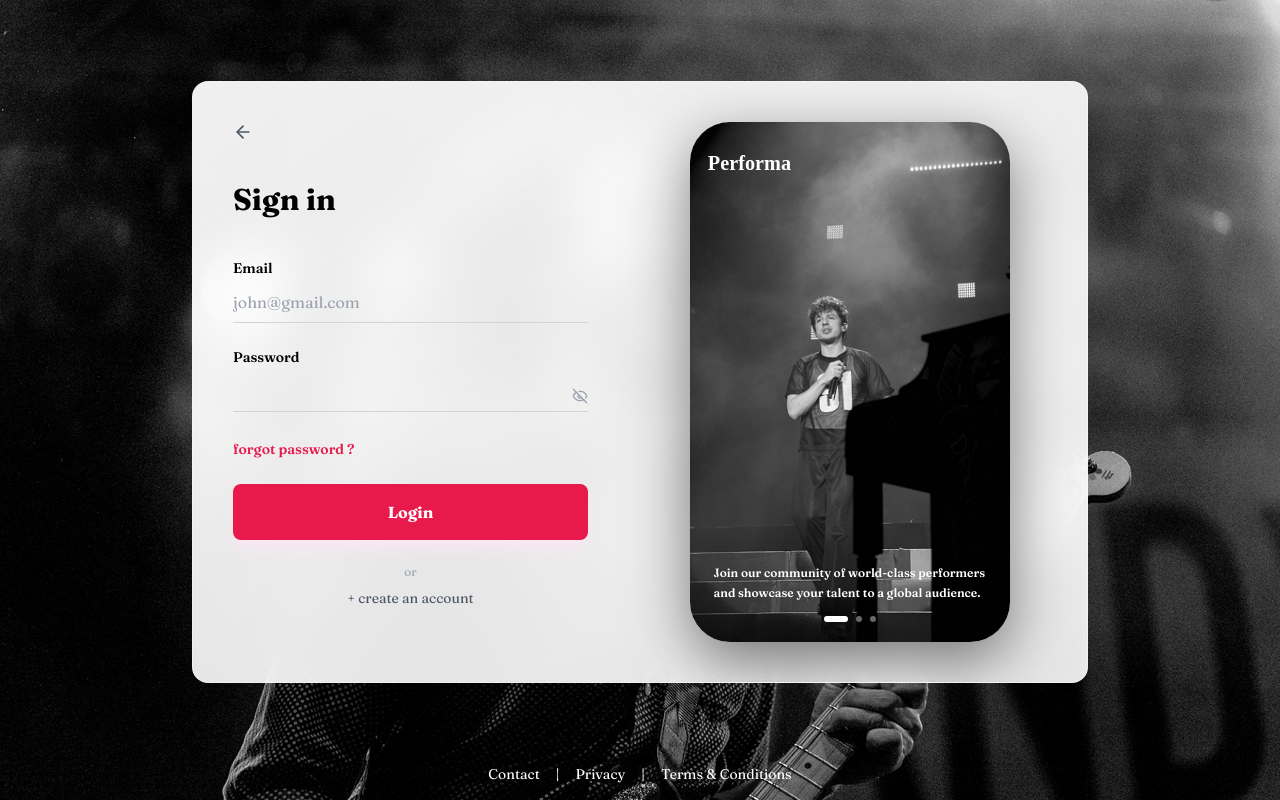
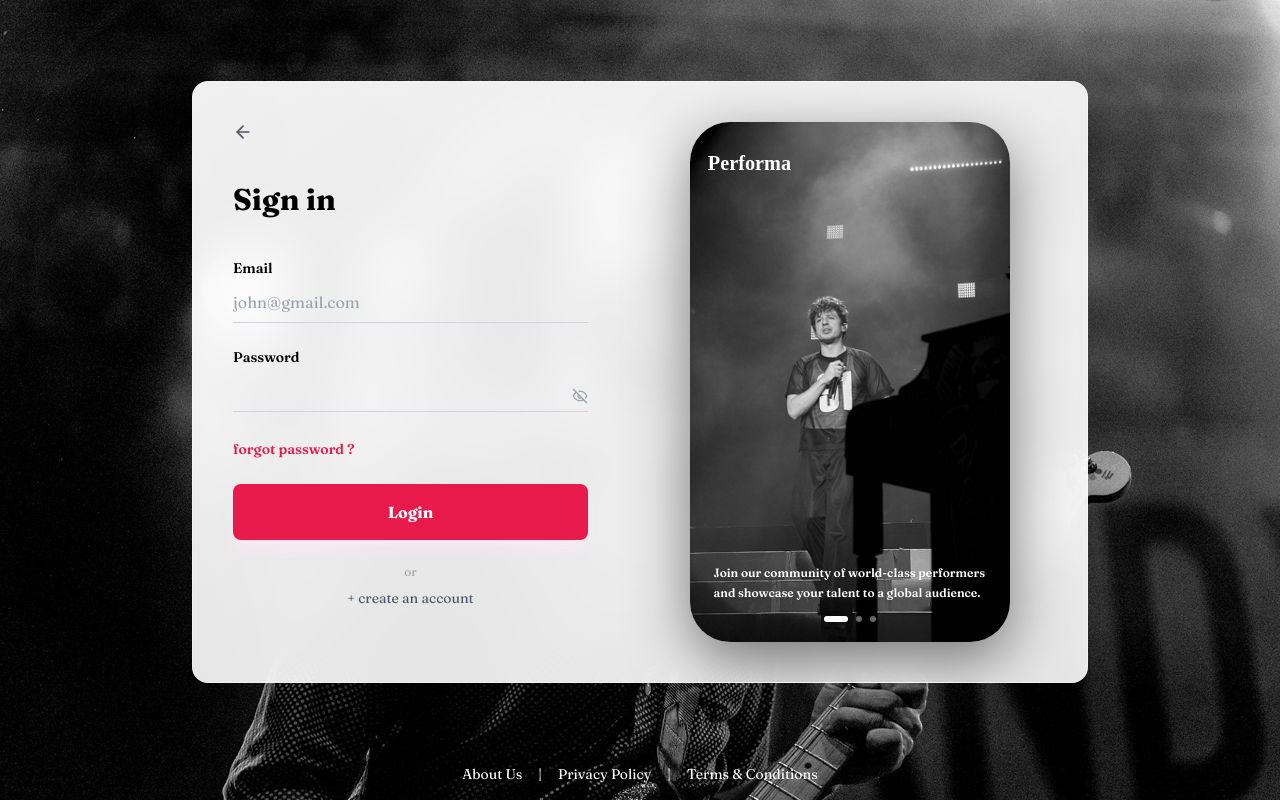
Before and after one commit to VerseLabs00/artistBooking, a React (Vite) app: page /login in a window 1280 px wide. Built offline with nearby package versions, Linux system fonts and the light colour scheme; no server answers.

Commit message:
Add a verification to the auth pages

```diff
--- a/src/artist/pages/artist/editProfile.tsx
+++ b/src/artist/pages/artist/editProfile.tsx
@@ -753,7 +753,7 @@ export default function EditProfile() {
                     name="full_price"
                     value={form.full_price}
                     onChange={handleChange}
-                    placeholder="75,000"
+                    placeholder="100,000"
                   />
                 </div>
               </Field>
@@ -765,7 +765,7 @@ export default function EditProfile() {
                     name="advance"
                     value={form.advance}
                     onChange={handleChange}
-                    placeholder="35,000"
+                    placeholder="5,000"
                   />
                 </div>
               </Field>
@@ -778,11 +778,11 @@ export default function EditProfile() {
               <p className="text-sm text-gray-600 leading-relaxed">
                 Set your full price and advance payment. Customers will see{" "}
                 <span className="text-gray-900 font-semibold">
-                  Rs. {form.full_price || "75,000"}
+                  Rs. {form.full_price || "100,000"}
                 </span>{" "}
                 with an advance of{" "}
                 <span className="text-gray-900 font-semibold">
-                  Rs. {form.advance || "35,000"}
+                  Rs. {form.advance || "5,000"}
                 </span>
                 .
               </p>
--- a/src/artist/pages/auth/informations.tsx
+++ b/src/artist/pages/auth/informations.tsx
@@ -225,7 +225,7 @@ const Information: React.FC = () => {
                                 <div>
                                     <label className="text-sm font-medium">Date Of Birth</label>
                                     <div className="relative mt-2">
-                                        <Calendar className="absolute right-3 top-3.5 w-5 h-5 text-gray-400" />
+                                        {/*<Calendar className="absolute right-3 top-3.5 w-5 h-5 text-gray-400" />*/}
                                         <input name="dob" value={form.dob} onChange={handleChange}
                                                type="date"
                                                readOnly={dataAlreadySaved}
--- a/src/artist/pages/auth/login.tsx
+++ b/src/artist/pages/auth/login.tsx
@@ -320,9 +320,9 @@ export default function LoginPage() {
                 </div>
             </div>
             <div className="text-white text-xs md:text-sm flex justify-center gap-4 pb-4 flex-wrap">
-                <span className="cursor-pointer hover:opacity-70 transition">Contact</span>
+                <span className="cursor-pointer hover:opacity-70 transition">About Us</span>
                 <span>|</span>
-                <span className="cursor-pointer hover:opacity-70 transition">Privacy</span>
+                <span className="cursor-pointer hover:opacity-70 transition">Privacy Policy</span>
                 <span>|</span>
                 <span className="cursor-pointer hover:opacity-70 transition">Terms & Conditions</span>
             </div>
--- a/src/artist/pages/auth/signup.tsx
+++ b/src/artist/pages/auth/signup.tsx
@@ -230,6 +230,22 @@ export default function SignUp() {
                                             {showPassword ? <Eye size={16} /> : <EyeOff size={16} />}
                                         </button>
                                     </div>
+                                    {password && (
+                                        <div className="space-y-1.5">
+                                            {[
+                                                { label: 'At least 8 characters', valid: password.length >= 8 },
+                                                { label: 'One uppercase letter', valid: /[A-Z]/.test(password) },
+                                                { label: 'One lowercase letter', valid: /[a-z]/.test(password) },
+                                                { label: 'One number', valid: /\d/.test(password) },
+                                                { label: 'One special character', valid: /[^A-Za-z0-9]/.test(password) },
+                                            ].map((rule, idx) => (
+                                                <p key={idx} className={`text-xs flex items-center gap-2 transition-colors duration-300 ${rule.valid ? 'text-green-600' : 'text-red-500'}`}>
+                                                    <span className="inline-block w-3 h-3 rounded-full border flex items-center justify-center text-[8px] leading-none">{rule.valid ? '✓' : ''}</span>
+                                                    {rule.label}
+                                                </p>
+                                            ))}
+                                        </div>
+                                    )}
                                     <div className="relative">
                                         <p className="text-sm text-black mb-1 font-semibold">Confirm Password</p>
                                         <input type={showPassword ? "text" : "password"} value={passwordConfirmation} onChange={e => setPasswordConfirmation(e.target.value)}
@@ -289,9 +305,9 @@ export default function SignUp() {
                 </div>
             </div>
             <div className="text-white text-xs md:text-sm flex justify-center gap-4 pb-4 flex-wrap">
-                <span className="cursor-pointer hover:opacity-70 transition">Contact</span>
+                <span className="cursor-pointer hover:opacity-70 transition">About Us</span>
                 <span>|</span>
-                <span className="cursor-pointer hover:opacity-70 transition">Privacy</span>
+                <span className="cursor-pointer hover:opacity-70 transition">Privacy Policy</span>
                 <span>|</span>
                 <span className="cursor-pointer hover:opacity-70 transition">Terms & Conditions</span>
             </div>
--- a/src/customer/pages/LoginPage.tsx
+++ b/src/customer/pages/LoginPage.tsx
@@ -303,9 +303,9 @@ export default function LoginPage() {
         </div>
       </div>
       <div className="text-white text-xs md:text-sm flex justify-center gap-4 pb-4 flex-wrap">
-        <span className="cursor-pointer hover:opacity-70 transition">Contact</span>
+        <span className="cursor-pointer hover:opacity-70 transition">About Us</span>
         <span>|</span>
-        <span className="cursor-pointer hover:opacity-70 transition">Privacy</span>
+        <span className="cursor-pointer hover:opacity-70 transition">Privacy Policy</span>
         <span>|</span>
         <span className="cursor-pointer hover:opacity-70 transition">Terms & Conditions</span>
       </div>
--- a/src/customer/pages/SignUpPage.tsx
+++ b/src/customer/pages/SignUpPage.tsx
@@ -218,11 +218,27 @@ export default function SignUpPage() {
                       onChange={e => setPassword(e.target.value)}
                       className="w-full border-b border-gray-300 bg-transparent outline-none py-2 pr-8 text-black focus:border-[#E8194B] transition-all duration-300"
                     />
-                    <button type="button" onClick={() => setShowPassword(!showPassword)}
-                      className="absolute right-0 bottom-2 text-gray-400 hover:text-gray-600 transition-colors">
-                      {showPassword ? <Eye size={16} /> : <EyeOff size={16} />}
-                    </button>
+                     <button type="button" onClick={() => setShowPassword(!showPassword)}
+                       className="absolute right-0 bottom-2 text-gray-400 hover:text-gray-600 transition-colors">
+                       {showPassword ? <Eye size={16} /> : <EyeOff size={16} />}
+                     </button>
                   </div>
+                  {password && (
+                    <div className="space-y-1.5">
+                      {[
+                        { label: 'At least 8 characters', valid: password.length >= 8 },
+                        { label: 'One uppercase letter', valid: /[A-Z]/.test(password) },
+                        { label: 'One lowercase letter', valid: /[a-z]/.test(password) },
+                        { label: 'One number', valid: /\d/.test(password) },
+                        { label: 'One special character', valid: /[^A-Za-z0-9]/.test(password) },
+                      ].map((rule, idx) => (
+                        <p key={idx} className={`text-xs flex items-center gap-2 transition-colors duration-300 ${rule.valid ? 'text-green-600' : 'text-red-500'}`}>
+                          <span className="inline-block w-3 h-3 rounded-full border flex items-center justify-center text-[8px] leading-none">{rule.valid ? '✓' : ''}</span>
+                          {rule.label}
+                        </p>
+                      ))}
+                    </div>
+                  )}
                   <div className="relative">
                     <p className="text-sm text-black mb-1 font-semibold">Confirm Password</p>
                     <input
@@ -287,9 +303,9 @@ export default function SignUpPage() {
         </div>
       </div>
       <div className="text-white text-xs md:text-sm flex justify-center gap-4 pb-4 flex-wrap">
-        <span className="cursor-pointer hover:opacity-70 transition">Contact</span>
+        <span className="cursor-pointer hover:opacity-70 transition">About Us</span>
         <span>|</span>
-        <span className="cursor-pointer hover:opacity-70 transition">Privacy</span>
+        <span className="cursor-pointer hover:opacity-70 transition">Privacy Policy</span>
         <span>|</span>
         <span className="cursor-pointer hover:opacity-70 transition">Terms & Conditions</span>
       </div>
```
